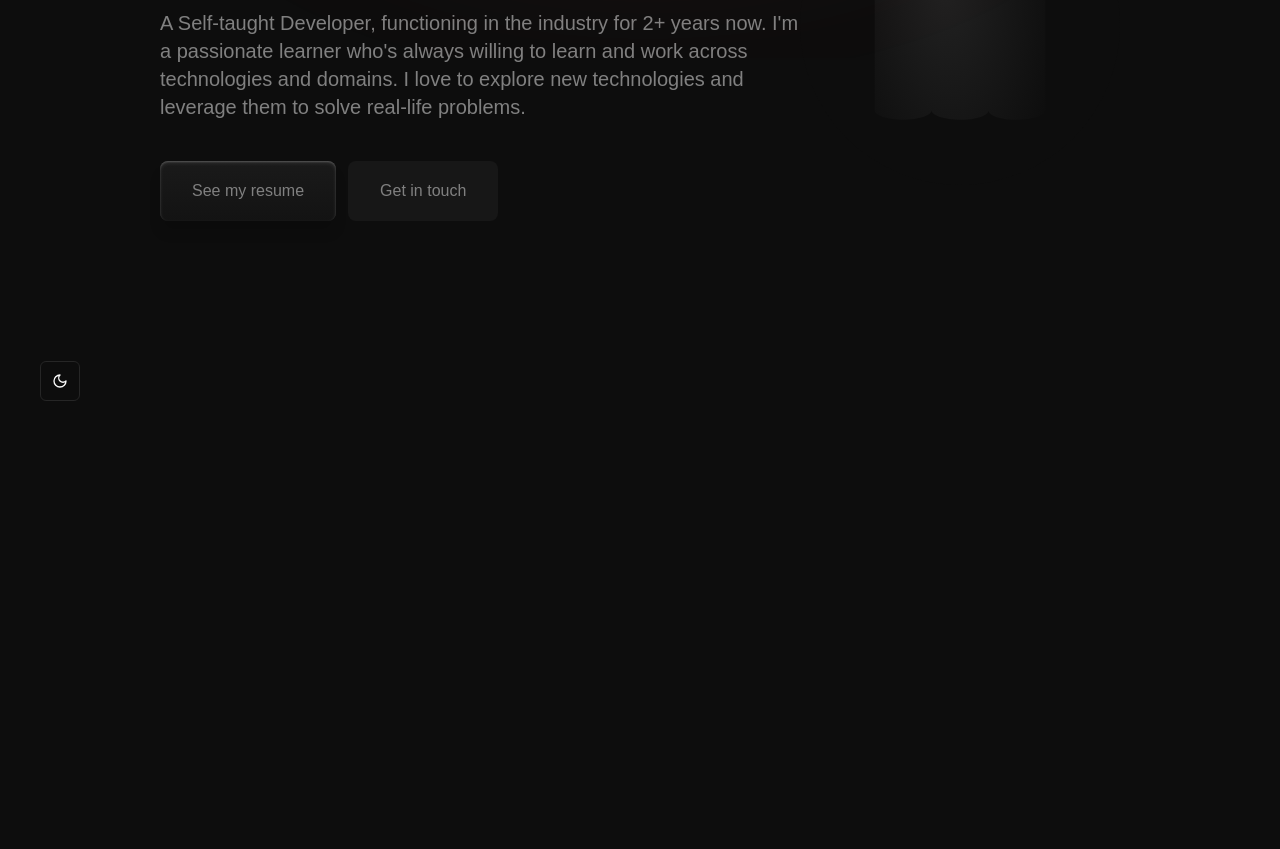
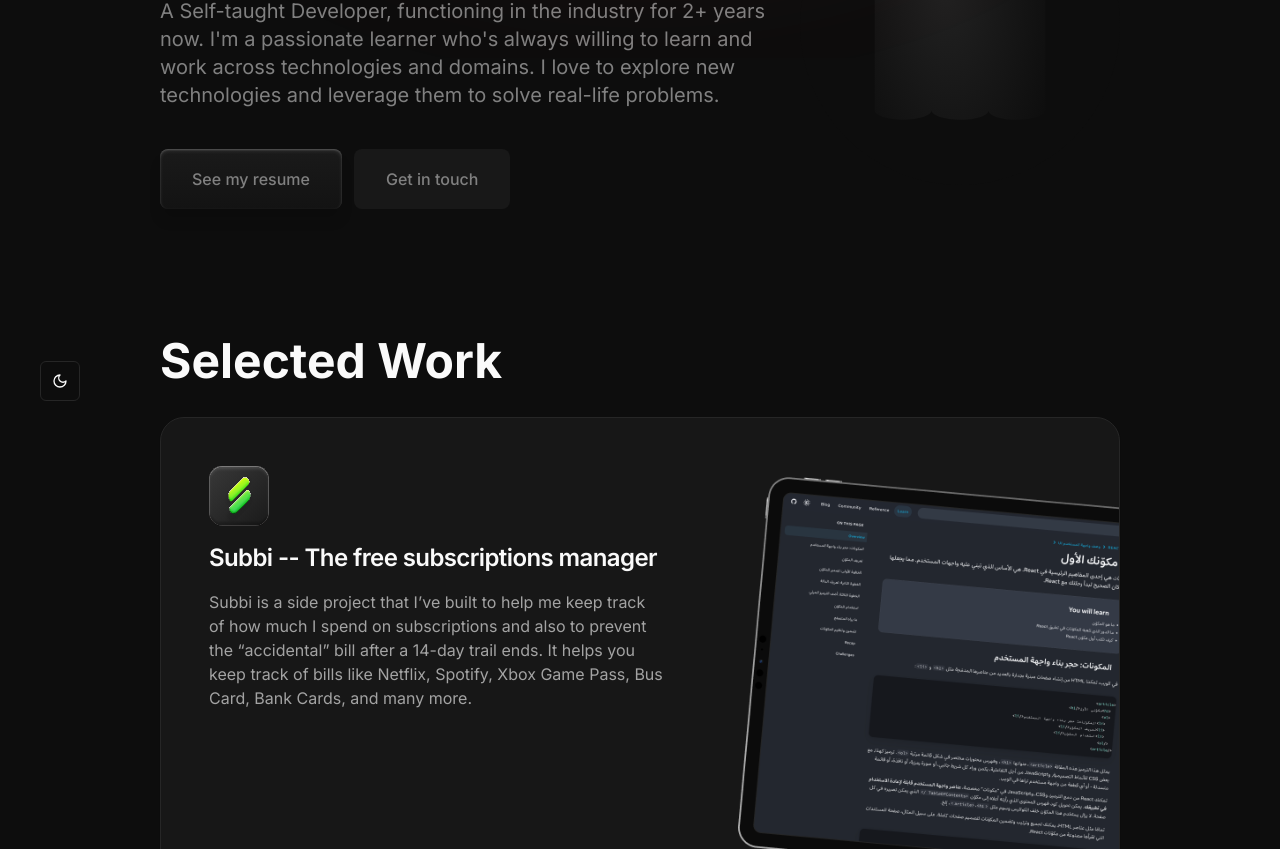
Before and after one commit to vignesh-gupta/vigneshgupta.tech, a Next.js app: page / in a window 1280 px wide. Shown: the part 359-1208 px from the top of the page. Before the commit the page ends 800 px from the top, so only its background shows below. Built offline with nearby package versions, Linux system fonts and the light colour scheme.

Commit message:
chore: add project section

```diff
--- a/src/app/globals.css
+++ b/src/app/globals.css
@@ -15,7 +15,7 @@ body {
 @layer base {
   :root {
     --background: 0 0% 100%;
-    --foreground: 0 0% 3.9%;
+    --foreground: 0 0% 9%;
     --card: 0 0% 100%;
     --card-foreground: 0 0% 3.9%;
     --popover: 0 0% 100%;
--- a/src/app/layout.tsx
+++ b/src/app/layout.tsx
@@ -1,4 +1,6 @@
 import type { Metadata } from "next";
+import { Inter } from "next/font/google";
+
 import "./globals.css";
 import { ThemeProvider } from "@/components/theme/theme-provider";
 import { ThemeSwitch } from "@/components/theme/theme-switch";
@@ -9,6 +11,11 @@ export const metadata: Metadata = {
   description: "Generated by create next app",
 };
 
+const inter = Inter({
+  weight: ["100", "200", "300", "400", "500", "600", "700", "800", "900"],
+  subsets: ["latin-ext"],
+});
+
 export default function RootLayout({
   children,
 }: Readonly<{
@@ -16,7 +23,7 @@ export default function RootLayout({
 }>) {
   return (
     <html lang="en" suppressHydrationWarning>
-      <body className={`antialiased `}>
+      <body className={`antialiased pb-2 ${inter.className}`}>
         <ThemeProvider attribute="class" defaultTheme="dark">
           <ThemeSwitch className="fixed bottom-10 left-10" />
           <HeroGradient />
--- a/src/app/page.tsx
+++ b/src/app/page.tsx
@@ -1,10 +1,13 @@
-import HeroSection from "@/components/hero";
+import HeroSection from "@/components/hero/hero-section";
+import ProjectSection from "@/components/project/project-section";
 import React from "react";
 
 const HomePage = () => {
   return (
-    <div className="container px-8 overflow-x-hidden pt-24 max-w-screen-lg mx-auto">
+    <div className="container px-8 pt-24 max-w-screen-lg mx-auto">
       <HeroSection />
+      <ProjectSection showHeader />
+
     </div>
   );
 };
--- a/src/components/hero/hero-gradient.tsx
+++ b/src/components/hero/hero-gradient.tsx
@@ -3,7 +3,7 @@ import Image from "next/image";
 const HeroGradient = () => {
   return (
     <div className="absolute inset-x-0 top-0 select-none">
-      <div className="relative h-[550px] w-full overflow-hidden">
+      <div className="relative h-[550px] w-full overflow-x-hidden">
         <picture className="absolute left-1/2 top-0 z-[2] block h-[550px] w-[1440px] -translate-x-1/2 select-none">
           <Image src="/header-gradient.svg" alt="hero gradient" fill />
         </picture>
--- a/src/components/hero/index.tsx
+++ b/src/components/hero/hero-section.tsx
@@ -9,7 +9,7 @@ const HeroSection = () => {
           <span className="text-lg md:text-xl lg:text-2xl text-muted font-semibold">
             Hey there 👋
           </span>
-          <h1 className="text-4xl md:text-5xl lg:text-7xl font-bold text-muted">
+          <h1 className="text-4xl md:text-5xl lg:text-6xl font-bold text-muted">
             I&apos;m <span className="text-primary">Vignesh Gupta</span>
           </h1>
         </div>
@@ -28,7 +28,7 @@ const HeroSection = () => {
           </Link>
           <Link
             href={"/"}
-            className="cursor-pointer rounded-lg flex justify-center items-center bg-card min-h-[60px] px-8 py-4  hover:translate-y-[-1px] dark:text-muted text-white hover:text-white active:translate-y-[1px] font-medium transition duration-300 w-full lg:w-fit"
+            className="cursor-pointer rounded-lg flex justify-center items-center bg-onyx min-h-[60px] px-8 py-4  hover:translate-y-[-1px] dark:text-muted text-white hover:text-white active:translate-y-[1px] font-medium transition duration-300 w-full lg:w-fit"
           >
             Get in touch
           </Link>
--- /dev/null
+++ b/src/components/project/project-card.tsx
@@ -0,0 +1,51 @@
+import { MoveRightIcon } from "lucide-react";
+import Image from "next/image";
+import Link from "next/link";
+
+import { Card, CardDescription, CardTitle } from "@/components/ui/card";
+
+const ProjectCard = () => {
+  return (
+    <Card className="w-full overflow-hidden rounded-3xl border-[1px] transition duration-300 dark:hover:border-muted/40 lg:h-[500px] p-6 pr-0 lg:p-12 lg:pe-0 relative group">
+      <div className="lg:w-1/2 flex flex-col h-full">
+        <Image
+          src="/project-icon.svg"
+          alt="Project Name"
+          width={60}
+          height={60}
+        />
+        <CardTitle className="my-5">
+          Subbi -- The free subscriptions manager
+        </CardTitle>
+        <CardDescription className="text-base flex-1 text-pretty">
+          Subbi is a side project that I’ve built to help me keep track of how
+          much I spend on subscriptions and also to prevent the “accidental”
+          bill after a 14-day trail ends. It helps you keep track of bills like
+          Netflix, Spotify, Xbox Game Pass, Bus Card, Bank Cards, and many more.
+        </CardDescription>
+
+        <Link
+          prefetch={false}
+          href="#"
+          className="cursor-pointer rounded-lg items-center inline-flex font-semibold group mt-6 justify-start gap-2 text-onyx transition dark:text-white"
+        >
+          View Project{" "}
+          <MoveRightIcon
+            size={16}
+            className="transition group-hover:translate-x-1"
+          />
+        </Link>
+      </div>
+
+      <Image
+        src="/project-img.png"
+        alt="Project Image"
+        width={300}
+        height={300}
+        className="object-cover absolute right-0 inset-y-0 h-full hidden lg:block w-auto group-hover:transform group-hover:scale-105 transition duration-300"
+      />
+    </Card>
+  );
+};
+
+export default ProjectCard;
--- /dev/null
+++ b/src/components/project/project-section.tsx
@@ -0,0 +1,23 @@
+import React from "react";
+import ProjectCard from "./project-card";
+
+type ProjectSectionProps = {
+  showHeader?: boolean;
+};
+
+const ProjectSection = ({ showHeader }: ProjectSectionProps) => {
+  return (
+    <section>
+      {showHeader && (
+        <h2 className="text-3xl font-bold md:text-5xl">Selected Work</h2>
+      )}
+      <div className="flex flex-col items-center gap-y-8 mt-8">
+        {Array.from({ length: 3 }).map((_, i) => (
+          <ProjectCard key={`project-card-${i}}`} />
+        ))}
+      </div>
+    </section>
+  );
+};
+
+export default ProjectSection;
--- /dev/null
+++ b/src/components/ui/card.tsx
@@ -0,0 +1,79 @@
+import * as React from "react"
+
+import { cn } from "@/lib/utils"
+
+const Card = React.forwardRef<
+  HTMLDivElement,
+  React.HTMLAttributes<HTMLDivElement>
+>(({ className, ...props }, ref) => (
+  <div
+    ref={ref}
+    className={cn(
+      "rounded-lg border bg-card text-card-foreground shadow-sm",
+      className
+    )}
+    {...props}
+  />
+))
+Card.displayName = "Card"
+
+const CardHeader = React.forwardRef<
+  HTMLDivElement,
+  React.HTMLAttributes<HTMLDivElement>
+>(({ className, ...props }, ref) => (
+  <div
+    ref={ref}
+    className={cn("flex flex-col space-y-1.5 p-6", className)}
+    {...props}
+  />
+))
+CardHeader.displayName = "CardHeader"
+
+const CardTitle = React.forwardRef<
+  HTMLParagraphElement,
+  React.HTMLAttributes<HTMLHeadingElement>
+>(({ className, ...props }, ref) => (
+  <h3
+    ref={ref}
+    className={cn(
+      "text-2xl font-semibold leading-none tracking-tight",
+      className
+    )}
+    {...props}
+  />
+))
+CardTitle.displayName = "CardTitle"
+
+const CardDescription = React.forwardRef<
+  HTMLParagraphElement,
+  React.HTMLAttributes<HTMLParagraphElement>
+>(({ className, ...props }, ref) => (
+  <p
+    ref={ref}
+    className={cn("text-sm text-muted-foreground", className)}
+    {...props}
+  />
+))
+CardDescription.displayName = "CardDescription"
+
+const CardContent = React.forwardRef<
+  HTMLDivElement,
+  React.HTMLAttributes<HTMLDivElement>
+>(({ className, ...props }, ref) => (
+  <div ref={ref} className={cn("p-6 pt-0", className)} {...props} />
+))
+CardContent.displayName = "CardContent"
+
+const CardFooter = React.forwardRef<
+  HTMLDivElement,
+  React.HTMLAttributes<HTMLDivElement>
+>(({ className, ...props }, ref) => (
+  <div
+    ref={ref}
+    className={cn("flex items-center p-6 pt-0", className)}
+    {...props}
+  />
+))
+CardFooter.displayName = "CardFooter"
+
+export { Card, CardHeader, CardFooter, CardTitle, CardDescription, CardContent }
--- a/tailwind.config.ts
+++ b/tailwind.config.ts
@@ -12,6 +12,7 @@ const config: Config = {
   		colors: {
   			background: 'hsl(var(--background))',
   			foreground: 'hsl(var(--foreground))',
+				onyx: "#181818",
   			card: {
   				DEFAULT: 'hsl(var(--card))',
   				foreground: 'hsl(var(--card-foreground))'
@@ -56,7 +57,7 @@ const config: Config = {
   			md: 'calc(var(--radius) - 2px)',
   			sm: 'calc(var(--radius) - 4px)'
   		}
-  	}
+  	},
   },
   plugins: [require("tailwindcss-animate")],
 };
```
Also changed, not shown: public/project-icon.svg (added), public/project-img.png (added).
